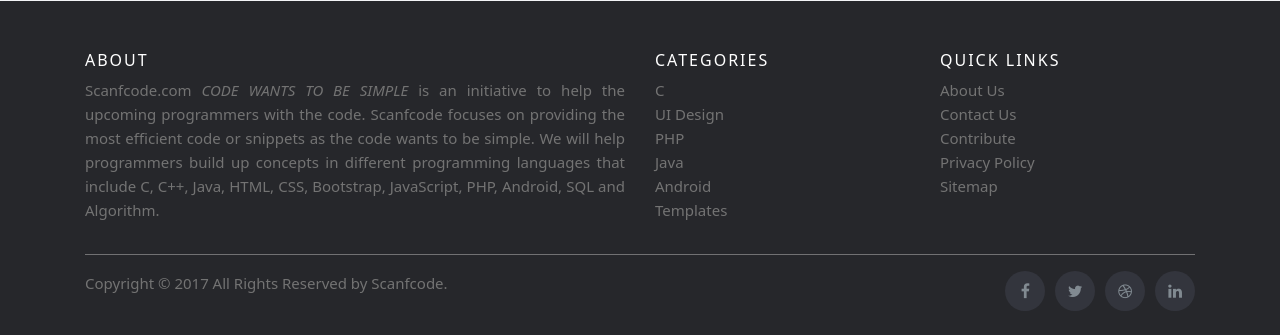
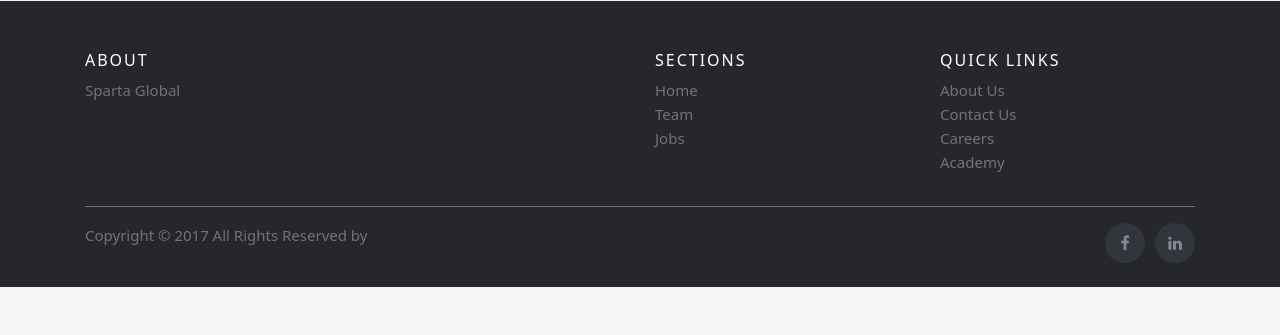
Before and after one commit to William-King977/eng84_final_frontend, a Flask app: page / in a window 1280 px wide. Shown: the part 3309-3644 px from the top of the page. After the commit the page ends 3596 px from the top, so only its background shows below. Run offline with Flask 2, Linux system fonts and the light colour scheme; data that the repository does not hold is empty; some libraries are stand-ins or nearby versions.

Commit message:
updated links

```diff
--- a/templates/footer.html
+++ b/templates/footer.html
@@ -4,33 +4,25 @@
             <div class="row">
                 <div class="col-sm-12 col-md-6">
                     <h6>About</h6>
-                    <p class="text-justify">Scanfcode.com <i>CODE WANTS TO BE SIMPLE </i> is an initiative to help the
-                        upcoming programmers with the code. Scanfcode focuses on providing the most efficient code or
-                        snippets as the code wants to be simple. We will help programmers build up concepts in different
-                        programming languages that include C, C++, Java, HTML, CSS, Bootstrap, JavaScript, PHP, Android,
-                        SQL and Algorithm.</p>
+                    <p class="text-justify"> Sparta Global</p>
                 </div>
 
                 <div class="col-xs-6 col-md-3">
-                    <h6>Categories</h6>
+                    <h6>Sections</h6>
                     <ul class="footer-links">
-                        <li><a href="http://scanfcode.com/category/c-language/">C</a></li>
-                        <li><a href="http://scanfcode.com/category/front-end-development/">UI Design</a></li>
-                        <li><a href="http://scanfcode.com/category/back-end-development/">PHP</a></li>
-                        <li><a href="http://scanfcode.com/category/java-programming-language/">Java</a></li>
-                        <li><a href="http://scanfcode.com/category/android/">Android</a></li>
-                        <li><a href="http://scanfcode.com/category/templates/">Templates</a></li>
+                        <li><a href="#home">Home</a></li>
+                        <li><a href="#team">Team</a></li>
+                        <li><a href="#jobs">Jobs</a></li>
                     </ul>
                 </div>
 
                 <div class="col-xs-6 col-md-3">
                     <h6>Quick Links</h6>
                     <ul class="footer-links">
-                        <li><a href="http://scanfcode.com/about/">About Us</a></li>
-                        <li><a href="http://scanfcode.com/contact/">Contact Us</a></li>
-                        <li><a href="http://scanfcode.com/contribute-at-scanfcode/">Contribute</a></li>
-                        <li><a href="http://scanfcode.com/privacy-policy/">Privacy Policy</a></li>
-                        <li><a href="http://scanfcode.com/sitemap/">Sitemap</a></li>
+                        <li><a href="https://www.spartaglobal.com/about/">About Us</a></li>
+                        <li><a href="https://www.spartaglobal.com/contact/">Contact Us</a></li>
+                        <li><a href="https://www.spartaglobal.com/careers/">Careers</a></li>
+                        <li><a href="https://www.spartaglobal.com/student-academy/">Academy</a></li>
                     </ul>
                 </div>
             </div>
@@ -40,16 +32,13 @@
             <div class="row">
                 <div class="col-md-8 col-sm-6 col-xs-12">
                     <p class="copyright-text">Copyright &copy; 2017 All Rights Reserved by
-                        <a href="#">Scanfcode</a>.
                     </p>
                 </div>
 
                 <div class="col-md-4 col-sm-6 col-xs-12">
                     <ul class="social-icons">
-                        <li><a class="facebook" href="#"><i class="fa fa-facebook"></i></a></li>
-                        <li><a class="twitter" href="#"><i class="fa fa-twitter"></i></a></li>
-                        <li><a class="dribbble" href="#"><i class="fa fa-dribbble"></i></a></li>
-                        <li><a class="linkedin" href="#"><i class="fa fa-linkedin"></i></a></li>
+                        <li><a class="facebook" href="https://www.facebook.com/spartaglobal/"><i class="fa fa-facebook"></i></a></li>
+                        <li><a class="linkedin" href="https://www.linkedin.com/company/sparta-global/mycompany/"><i class="fa fa-linkedin"></i></a></li>
                     </ul>
                 </div>
             </div>
```
Also changed, not shown: README.md.
